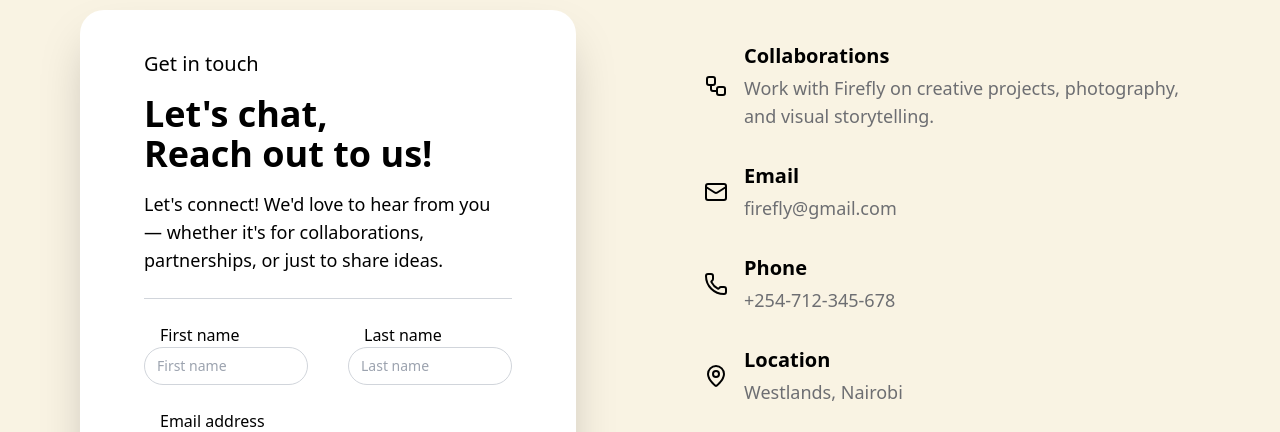
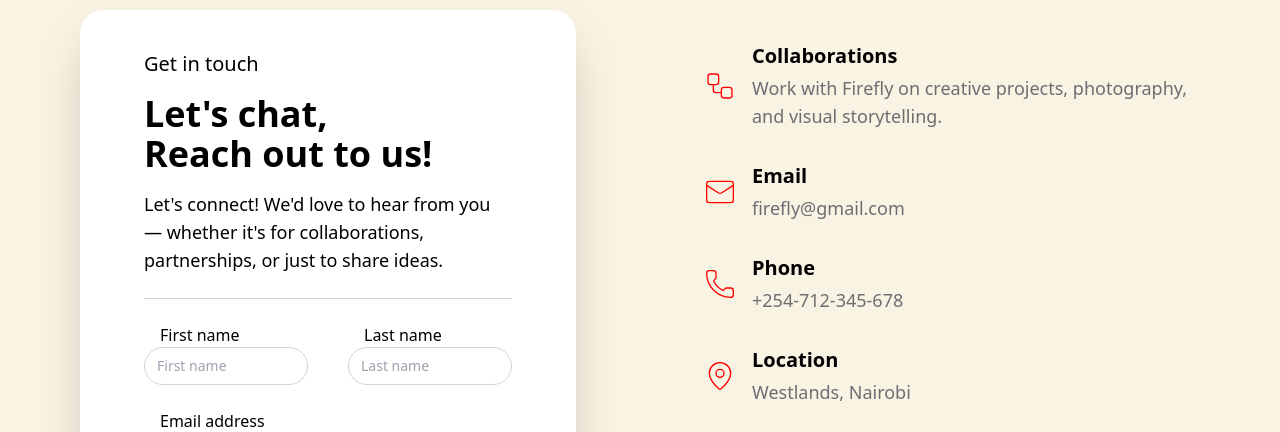
Before and after one commit to Griffin-Ndede/Firefly_frontend, a React (Vite) app: page /contact in a window 1280 px wide. Shown: the part 126-558 px from the top of the page. Built offline with nearby package versions, Linux system fonts and the light colour scheme; a web font is replaced by a local one.

Commit message:
Style: changes the styling for icons on the contact us page

```diff
--- a/src/Pages/Contact.jsx
+++ b/src/Pages/Contact.jsx
@@ -132,7 +132,7 @@ function Contact() {
                 key={index}
                 className="flex items-center space-x-4">
                 <div className="flex-shrink-0">
-                  <contactInfo.icon className="w-6 h-6 text-orange" />
+                  <contactInfo.icon strokeWidth={1} size={32}color='red' className=" text-custom-gray" />
                 </div>
                 <div>
                   <h3 className="text-xl font-semibold mb-1 text-black">{contactInfo.title}</h3>
```
